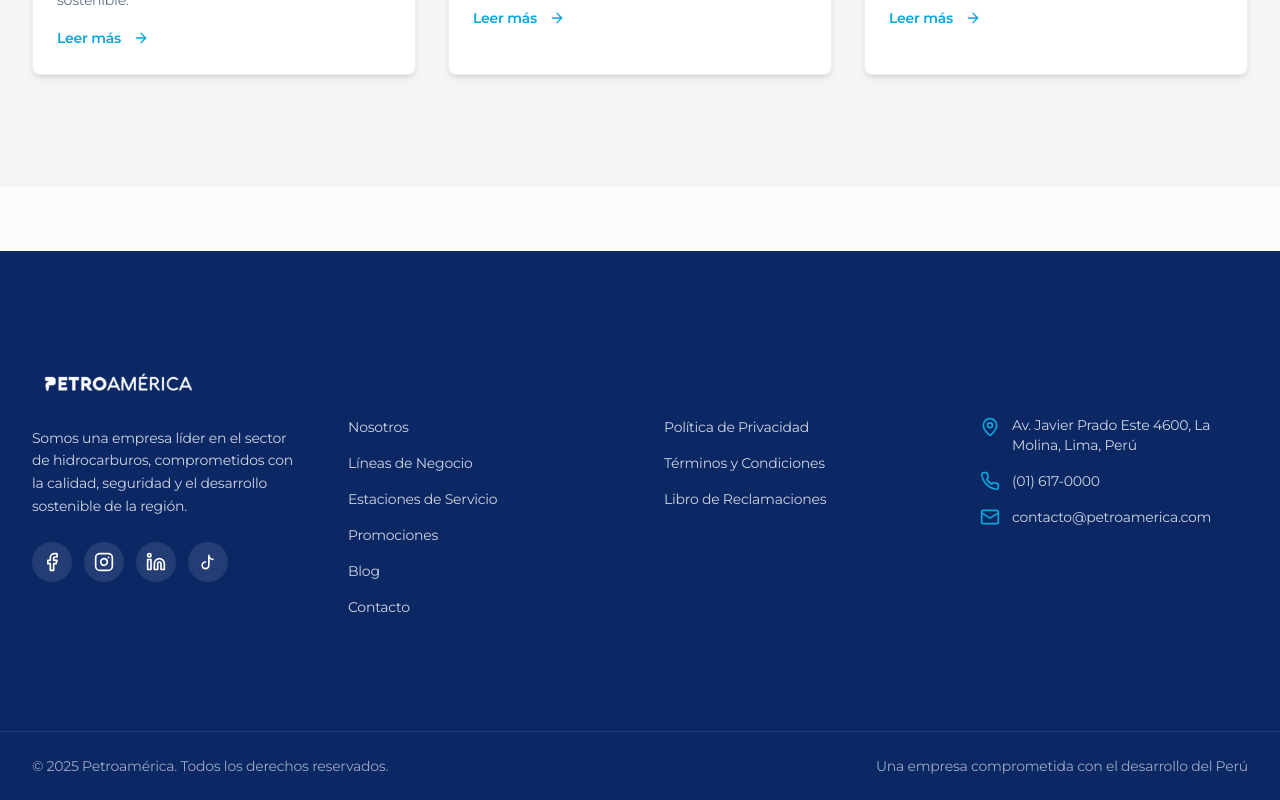
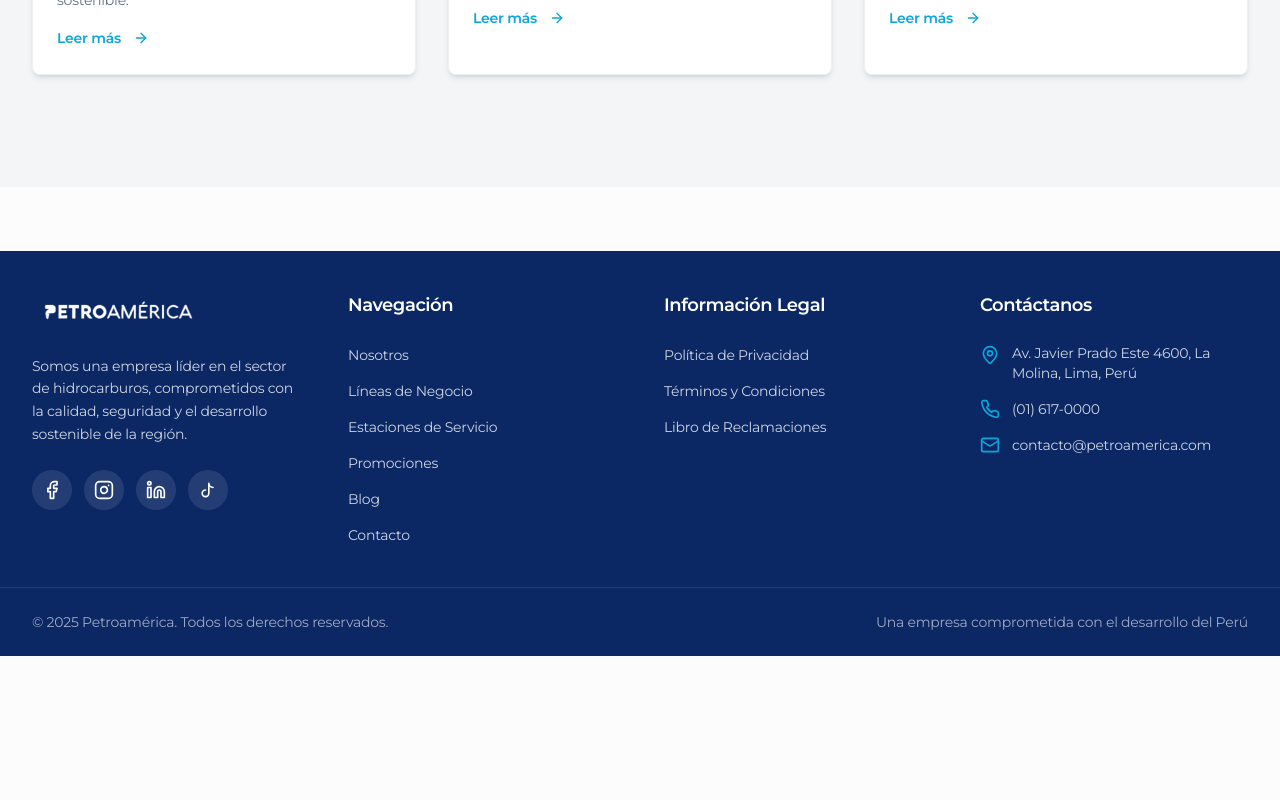
Before and after one commit to Elaris-Digital-Solutions/petroamerica-demo, a React (Vite) app: page / in a window 1280 px wide. Shown: the part 4379-5179 px from the top of the page. After the commit the page ends 5035 px from the top, so only its background shows below. Built offline with nearby package versions, Linux system fonts and the light colour scheme; the HTML template or start-up script is replaced by a standard one.

Commit message:
Update Footer section styles and headings
Refined the Footer component by adjusting padding classes, updating section headings for clarity, and improving text color for better readability. Also made minor formatting improvements to markup for consistency.

```diff
--- a/src/components/layout/Footer.tsx
+++ b/src/components/layout/Footer.tsx
@@ -46,7 +46,7 @@ export function Footer() {
   return (
     <footer className="bg-primary text-primary-foreground">
       {/* Main Footer */}
-      <div className="section-container section-padding">
+      <div className="section-container py-10">
         <div className="grid grid-cols-1 md:grid-cols-2 lg:grid-cols-4 gap-12">
           {/* Company Info */}
           <div className="lg:col-span-1">
@@ -76,7 +76,7 @@ export function Footer() {
 
           {/* Quick Links */}
           <div>
-            <h3 className="font-semibold text-lg mb-6">Enlaces Rápidos</h3>
+            <h3 className="font-semibold text-lg mb-6 text-white">Navegación</h3>
             <ul className="space-y-3">
               {quickLinks.map((link) => (
                 <li key={link.label}>
@@ -93,7 +93,7 @@ export function Footer() {
 
           {/* Legal Links */}
           <div>
-            <h3 className="font-semibold text-lg mb-6">Legal</h3>
+            <h3 className="font-semibold text-lg mb-6 text-white">Información Legal</h3>
             <ul className="space-y-3">
               {legalLinks.map((link) => (
                 <li key={link.label}>
@@ -110,7 +110,7 @@ export function Footer() {
 
           {/* Contact Info */}
           <div>
-            <h3 className="font-semibold text-lg mb-6">Contacto</h3>
+            <h3 className="font-semibold text-lg mb-6 text-white">Contáctanos</h3>
             <ul className="space-y-4">
               <li className="flex items-start gap-3">
                 <MapPin className="h-5 w-5 mt-0.5 text-secondary flex-shrink-0" />
```
